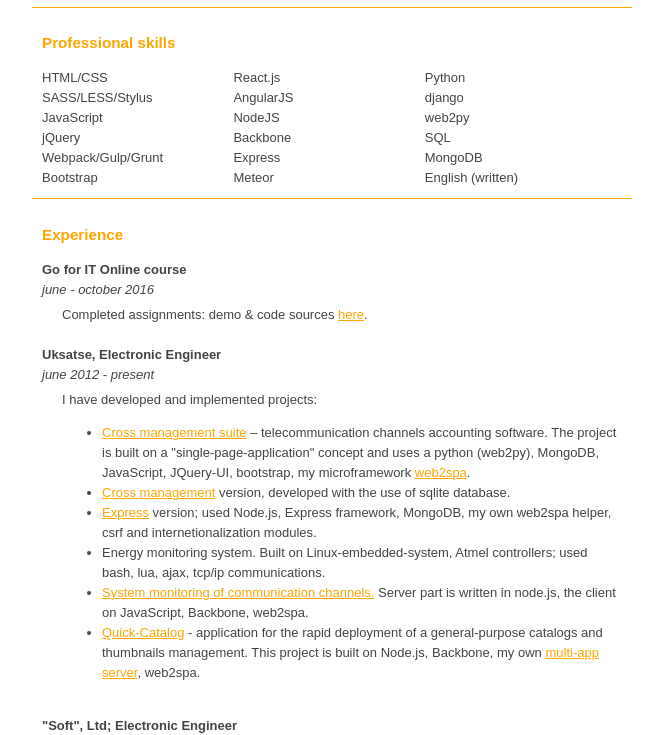
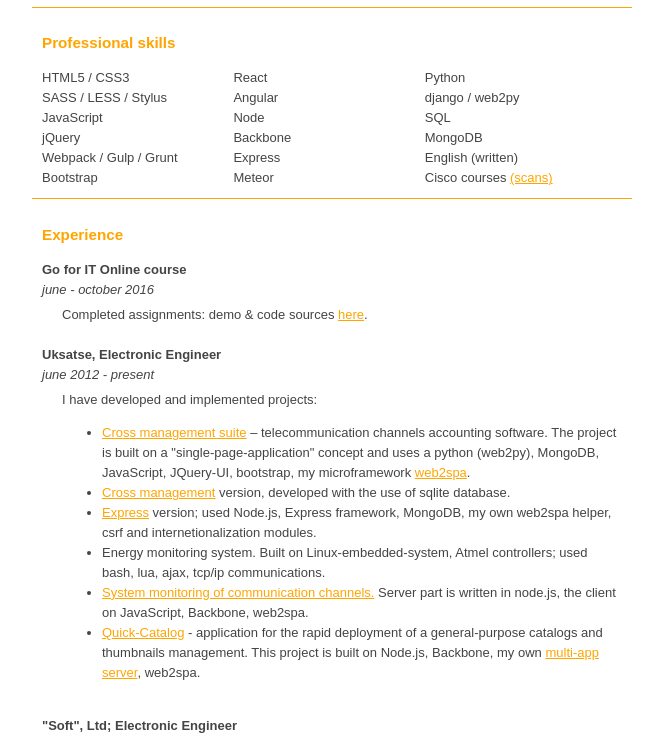
Before and after one commit to andy-pro/resume, a plain HTML site: page index.html in a window 1280 px wide. Shown: the part 365-1100 px from the top of the page, without its empty margins (308-971 px from the left). Drawn offline with Linux system fonts and the light colour scheme.

Commit message:
add Cisco certificates

```diff
--- a/index.html
+++ b/index.html
@@ -93,18 +93,18 @@
         <h3>Professional skills</h3>
 
         <div class="col-1-3 pre"
-          >HTML/CSS
-          SASS/LESS/Stylus
+          >HTML5 / CSS3
+          SASS / LESS / Stylus
           JavaScript
           jQuery
-          Webpack/Gulp/Grunt
+          Webpack / Gulp / Grunt
           Bootstrap
         </div>
 
         <div class="col-1-3 pre"
-          >React.js
-          AngularJS
-          NodeJS
+          >React
+          Angular
+          Node
           Backbone
           Express
           Meteor
@@ -112,11 +112,11 @@
 
         <div class="col-1-3 pre"
           >Python
-          django
-          web2py
+          django / web2py
           SQL
           MongoDB
           English (written)
+          Cisco courses <a href="https://github.com/andy-pro/cisco-cert">(scans)</a>
         </div>
 
       </section>
```
